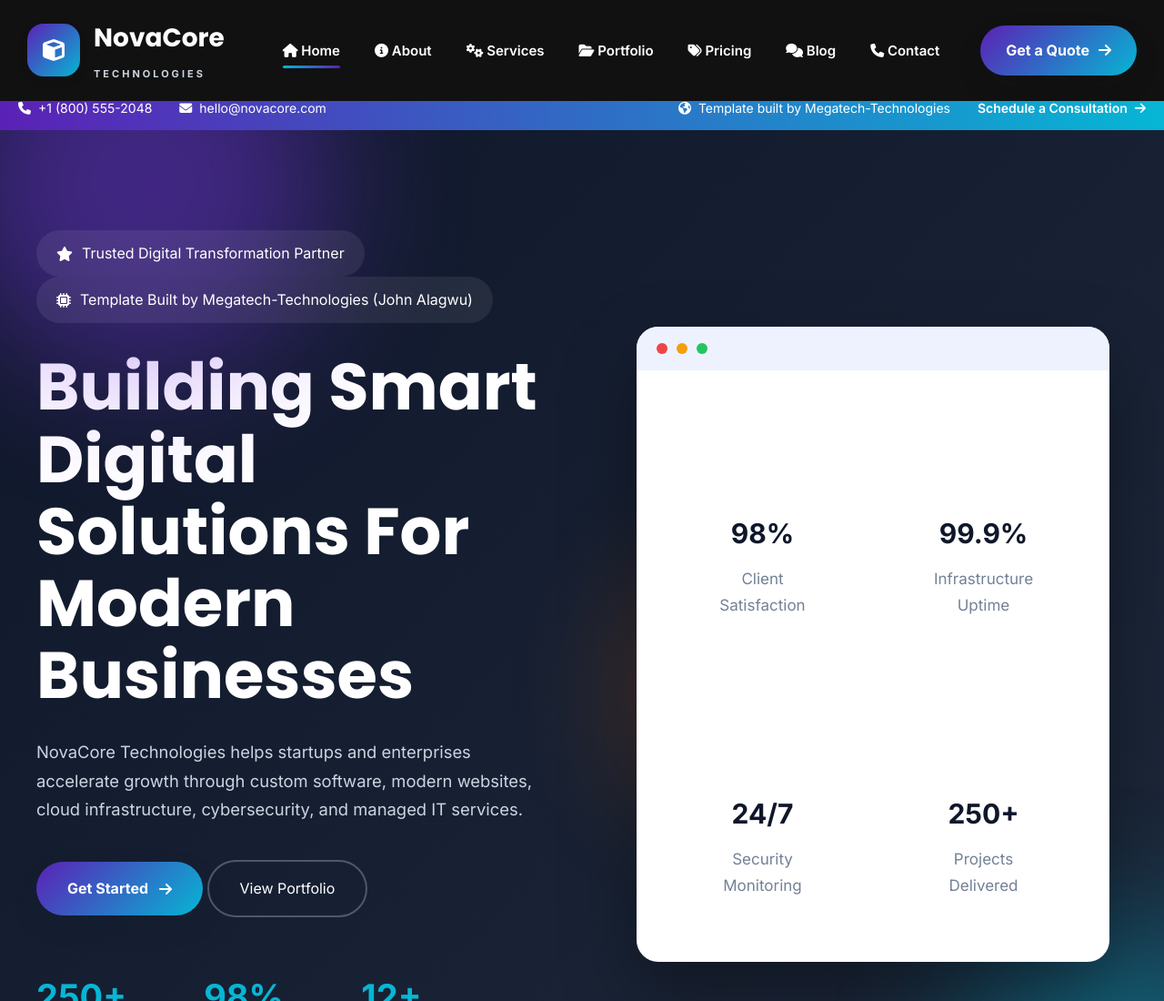
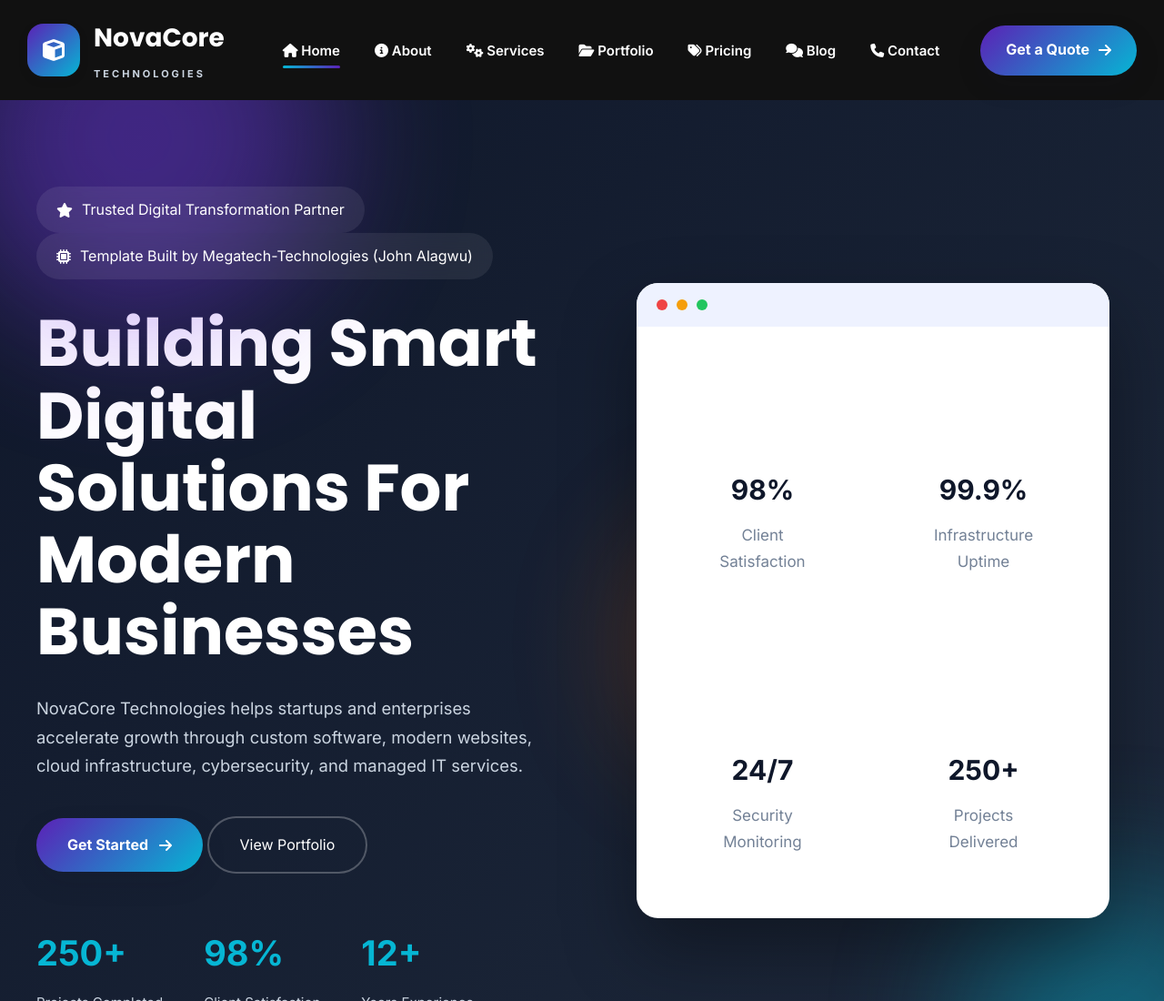
Before and after one commit to megatech-technologies/novacore-technologies, a plain HTML site: page index.html in a window 1280 px wide. Shown: the top 1100 px of the page at 91% size. Drawn offline with Linux system fonts and the light colour scheme.

Commit message:
Add files via upload
updated index file

```diff
--- a/index.html
+++ b/index.html
@@ -99,44 +99,7 @@
 ANNOUNCEMENT BAR
 =====================================-->
 
-<div class="top-bar">
-
-    <div class="container top-bar-content">
-
-        <div class="top-left">
-
-            <span>
-                <i class="fa-solid fa-phone"></i>
-                +1 (800) 555-2048
-            </span>
-
-            <span>
-                <i class="fa-solid fa-envelope"></i>
-                hello@novacore.com
-            </span>
-
-        </div>
-
-        <div class="top-right">
-
-            <span>
-                <i class="fa-solid fa-earth-americas"></i>
-                Template built by Megatech-Technologies
-            </span>
-
-            <a href="contact/contact.html">
-
-                Schedule a Consultation
-
-                <i class="fa-solid fa-arrow-right"></i>
-
-            </a>
-
-        </div>
-
-    </div>
-
-</div>
+
 
 <!--====================================
 HEADER
```
